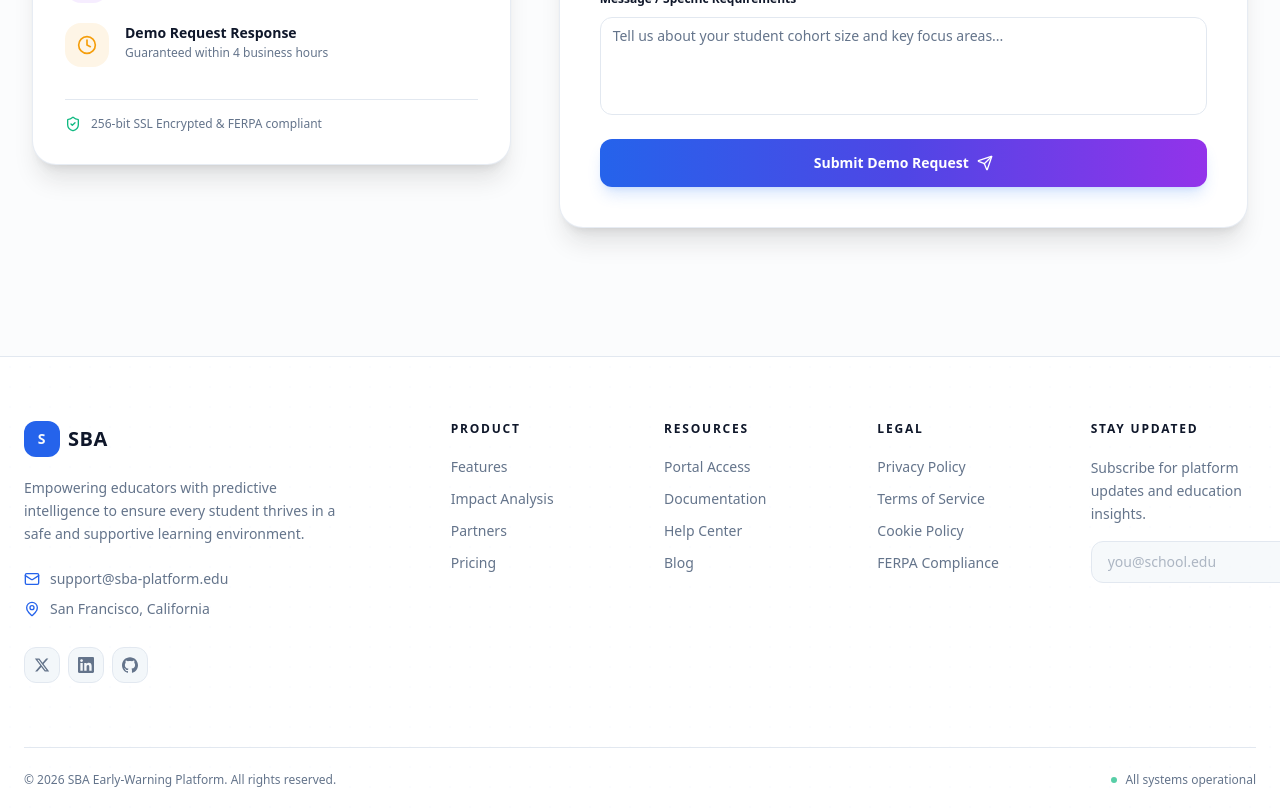
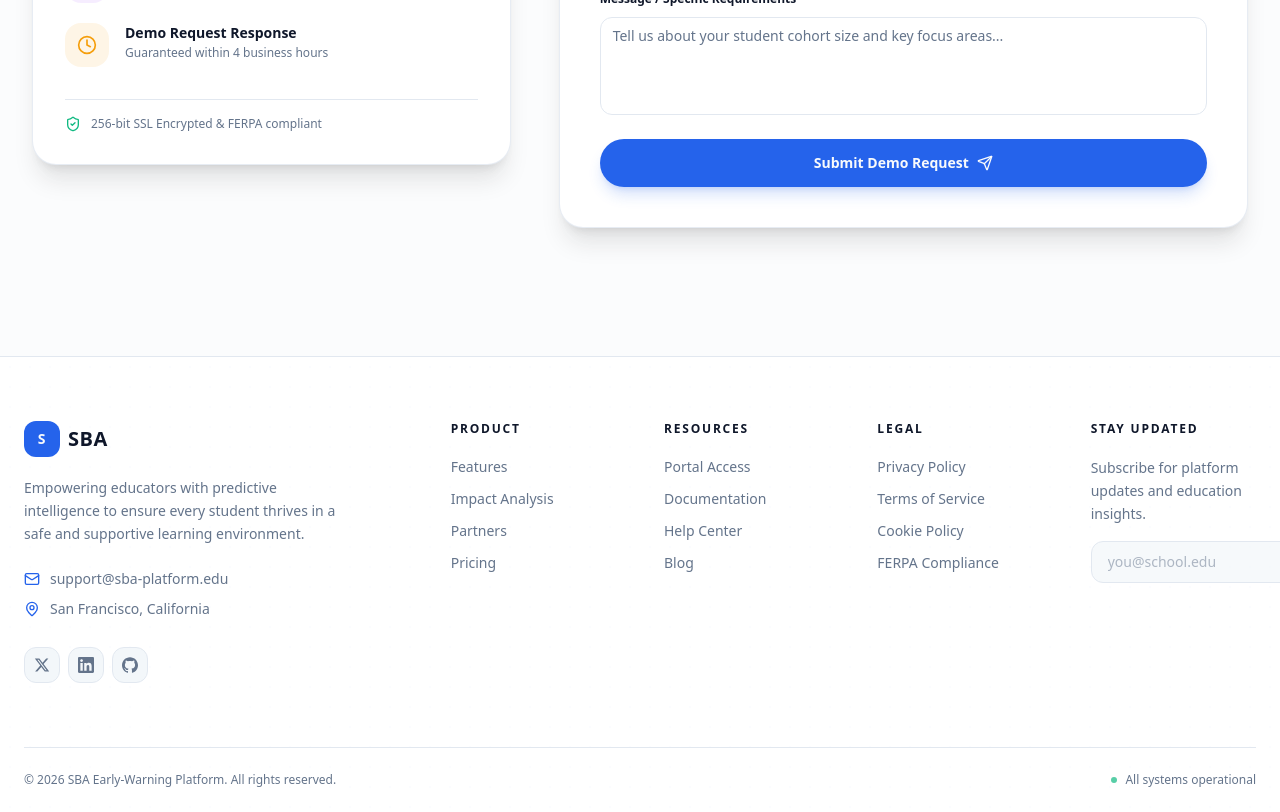
Before and after one commit to ebrahem-eng/Student_Behavior_Analysis_front_end, a React (Vite) app: page / in a window 1280 px wide. Shown: the part 4400-5212 px from the top of the page. Built offline with nearby package versions, Linux system fonts and the light colour scheme.

Commit message:
style(landing): update contact section button color to match primary theme

```diff
--- a/src/features/landing/components/ContactSection.tsx
+++ b/src/features/landing/components/ContactSection.tsx
@@ -249,7 +249,7 @@ export function ContactSection() {
                   <Button
                     type="submit"
                     size="lg"
-                    className="w-full rounded-xl bg-gradient-to-r from-blue-600 via-indigo-600 to-purple-600 hover:from-blue-500 hover:via-indigo-500 hover:to-purple-500 text-white font-semibold py-6 shadow-lg shadow-blue-500/20 flex items-center justify-center gap-2"
+                    className="w-full rounded-full bg-primary text-primary-foreground hover:opacity-90 font-semibold py-6 shadow-lg shadow-primary/20 flex items-center justify-center gap-2"
                   >
                     <span>{isAr ? "إرسال طلب العرض التجريبي" : "Submit Demo Request"}</span>
                     <Send className="w-4 h-4 rtl:-scale-x-100" />
```
